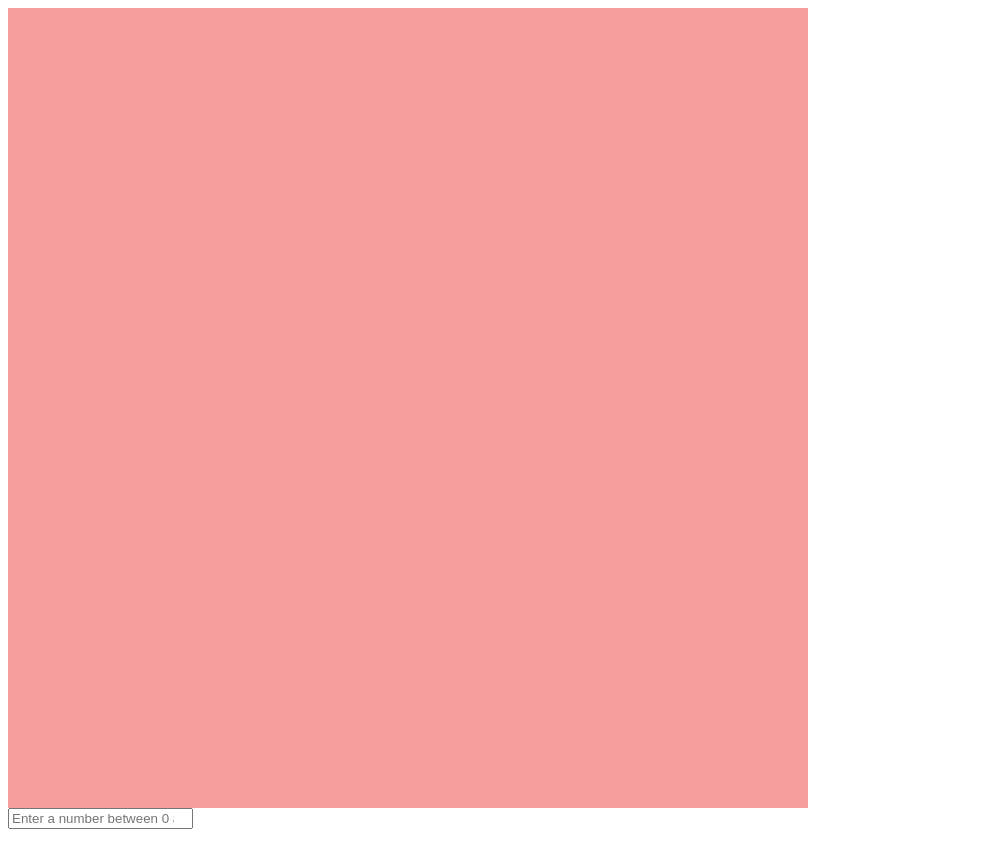
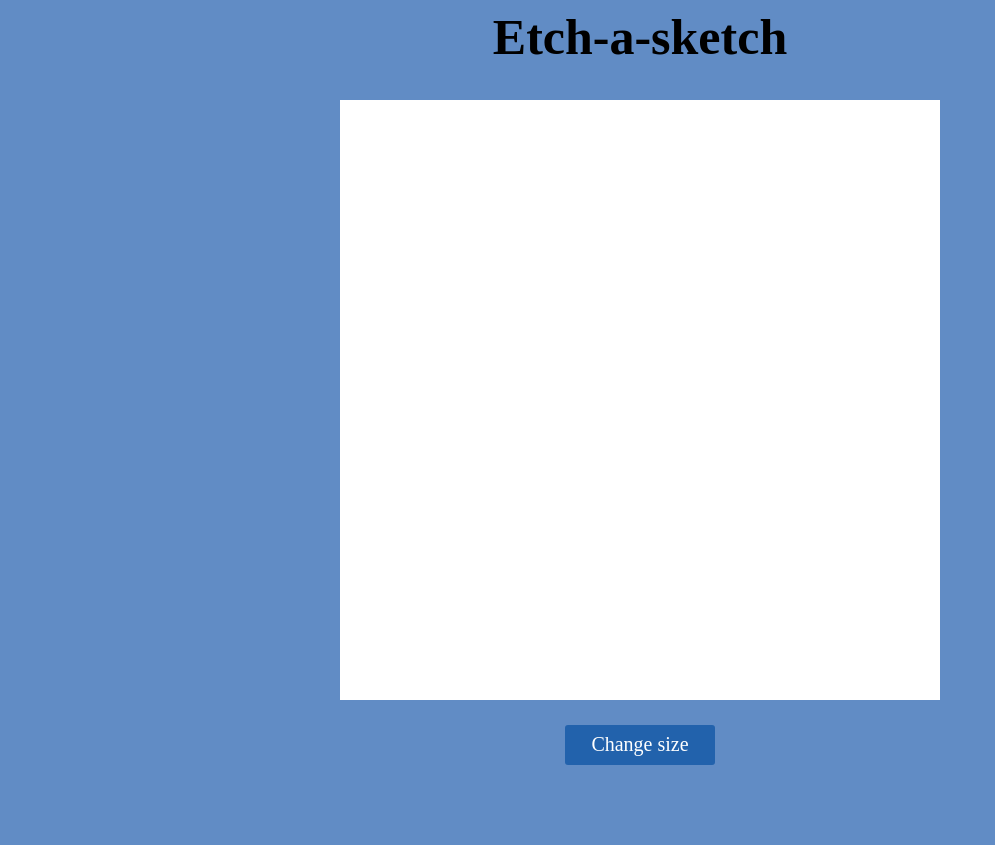
Before and after one commit to Methal-Abeywickrama/Project-Etch-a-sketch, a plain HTML site: page index.html in a window 1280 px wide. Shown: the whole page, without its empty margins (0-995 px from the left). After the commit the page ends 800 px from the top, so only its background shows below. Drawn offline with Linux system fonts and the light colour scheme.

Commit message:
Finalized v1

```diff
--- a/index.html
+++ b/index.html
@@ -5,11 +5,12 @@
     </head>
 
     <body>
+
+        <h1>Etch-a-sketch</h1>
         <div id="container" class="container"></div>
 
-        <form action="#" id="numberGet" >
-            <input type="number" placeholder="Enter a number between 0 and 1">
-        </form>
+        <button id="submit">Change size</button>
+
 
         <script src="script.js"></script>
     </body>
--- a/script.js
+++ b/script.js
@@ -1,15 +1,28 @@
 const container = document.querySelector("#container");
+const submit = document.querySelector("#submit");
+const root = document.querySelector(":root");
+const totalWidth = window.screen.width;
+console.log (totalWidth);
 
-const numbergetter = () => {
-    let number = parseInt('Enter a number between 1 and 100');
-    if (number){}
-};
+const rootSetter = (num) => {
+    let boxwidth = 600 / num;
+    let boxwidthString = boxwidth + "px";
+    let leftMargin = totalWidth / 4;
+    console.log(window.screen.width)
+    console.log(leftMargin);
+    root.style.setProperty('--num', num);
+    root.style.setProperty('--length', boxwidthString);
+    root.style.setProperty('--leftMargin', leftMargin);
+}
 
-const create2grids = () => {
+
+
+const createFirstGrid = () => {
     for (let i = 1; i <= 16 * 16; i++) {
         const box = document.createElement('div');
+
+        container.appendChild(box);
         box.classList.add('box');
-        container.appendChild(box);
         box.addEventListener('mouseover', addColor)
     }
 };
@@ -18,5 +31,40 @@ const addColor = (e) => {
 };
 
 
+const gridNumberGetter = () => {
+    let userInput = parseInt(prompt("enter a number between 1 and 100"));
+    if (userInput <= 1 || userInput >= 100) {
+        gridNumberGetter ();
+    };
+    return userInput;
 
-create2grids();
+};
+
+const boxRemover = (parent) => {
+    while (parent.firstChild) {
+        parent.removeChild(parent.firstChild);
+    };
+};
+
+const createNextGrid = (num) => {
+    for (let i = 1; i <= num * num; i++) {
+        const box = document.createElement('div');
+        container.appendChild(box);
+        rootSetter(num);
+        container.classList.toggle("container");
+        container.classList.toggle("container");
+        box.classList.add('box');
+        box.addEventListener('mouseover', addColor);
+
+    }
+}
+
+//createFirstGrid(16);
+createNextGrid(16);
+
+submit.addEventListener('click', function () {
+    boxRemover (container);
+    createNextGrid (gridNumberGetter ());
+});
+
+console.log(window.screen.width);
--- a/style.css
+++ b/style.css
@@ -1,34 +1,58 @@
+:root {
+    --num: 16;
+    --length: 60px;
+    --leftMargin: ;
+}
 
 .container {
+    margin: auto;
+    width: 600px;
     display: grid;
-    grid-template-columns: repeat(16, 50px);
+    grid-template-columns: repeat(var(--num), var(--length));
 }
 
 
-.row {
-    display: flex;
-    flex-direction: row;
+
+.box {
+    color: white;
+    background-color: white;
+    border-color: black;
+    height: var(--length);
+    max-height: var(--length);
 }
 
-.box {
-    color: rgb(240, 240, 240);
-    background-color: rgb(245, 157, 157);
-    min-height: 50px;
-    min-width: 50px;
 
-}
 
 .passedOver {
     background-color: black;
 }
-/*
-.row {
-    display: grid;
-    grid-template-columns: repeat(auto-fill, auto-fit);
+
+body {
+    background-color: rgba(46, 103, 179, 0.753);
+    text-align: center;
 }
 
-.container {
-    display: grid;
-    grid-template-rows: repeat(auto-fill, auto-fit);
+h1 {
+    font-size: 50px;
 }
-*/
+
+button {
+    width: 150px;
+    height: 40px;
+    margin-top: 25px;
+    position: relative;
+    display: inline-block;
+    border-radius: 3px;
+    outline: none;
+    font-family: inherit;
+    font-size: 20px;
+    font-weight: normal;
+    line-height: 1.15384615;
+    text-align: center;
+    text-decoration: none;
+    cursor: pointer;
+    user-select: none;
+    background-color: rgb(34, 98, 172);
+    color: white;
+    border-color: transparent;
+}
```
